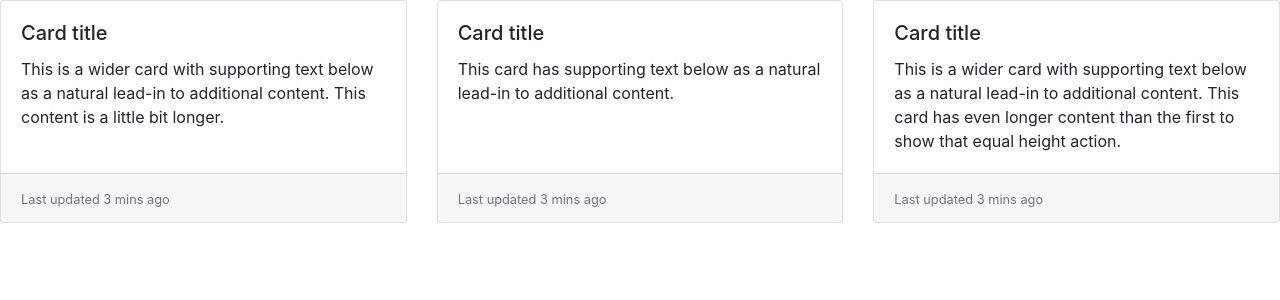
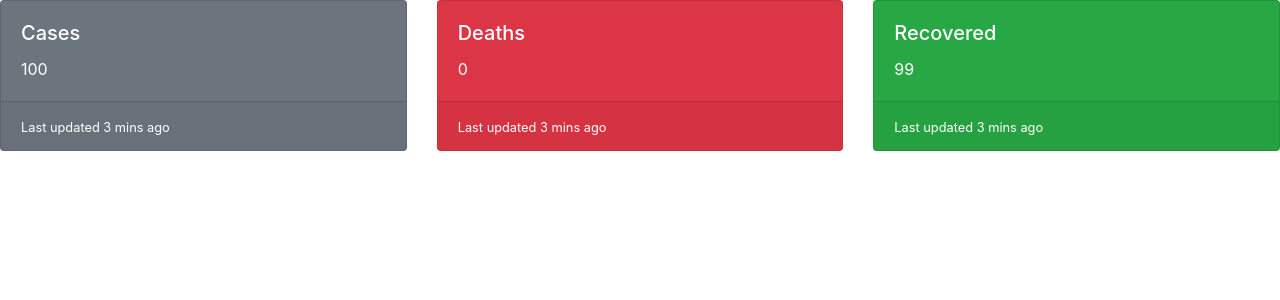
Before and after one commit to Clevelandjr/covid-19, a React (Create React App) app in the folder covid/: page / in a window 1280 px wide. Shown: the top 300 px of the page. Built offline with nearby package versions, Linux system fonts and the light colour scheme.

Commit message:
changed colo of cards

```diff
--- a/covid/src/App.js
+++ b/covid/src/App.js
@@ -7,44 +7,40 @@
   return (
     <div>
       <CardDeck>
-  <Card>
+  <Card bg="secondary" text="white">
 
     <Card.Body>
-      <Card.Title>Card title</Card.Title>
+      <Card.Title>Cases</Card.Title>
       <Card.Text>
-        This is a wider card with supporting text below as a natural lead-in to
-        additional content. This content is a little bit longer.
+        100
       </Card.Text>
     </Card.Body>
     <Card.Footer>
-      <small className="text-muted">Last updated 3 mins ago</small>
+      <small>Last updated 3 mins ago</small>
     </Card.Footer>
   </Card>
-  <Card>
+  <Card bg="danger" text="white">
 
     <Card.Body>
-      <Card.Title>Card title</Card.Title>
+      <Card.Title>Deaths</Card.Title>
       <Card.Text>
-        This card has supporting text below as a natural lead-in to additional
-        content.{' '}
+        0
       </Card.Text>
     </Card.Body>
     <Card.Footer>
-      <small className="text-muted">Last updated 3 mins ago</small>
+      <small>Last updated 3 mins ago</small>
     </Card.Footer>
   </Card>
-  <Card>
+  <Card bg="success" text="white">
 
     <Card.Body>
-      <Card.Title>Card title</Card.Title>
+      <Card.Title>Recovered</Card.Title>
       <Card.Text>
-        This is a wider card with supporting text below as a natural lead-in to
-        additional content. This card has even longer content than the first to
-        show that equal height action.
+        99
       </Card.Text>
     </Card.Body>
     <Card.Footer>
-      <small className="text-muted">Last updated 3 mins ago</small>
+      <small>Last updated 3 mins ago</small>
     </Card.Footer>
   </Card>
 </CardDeck>
```
